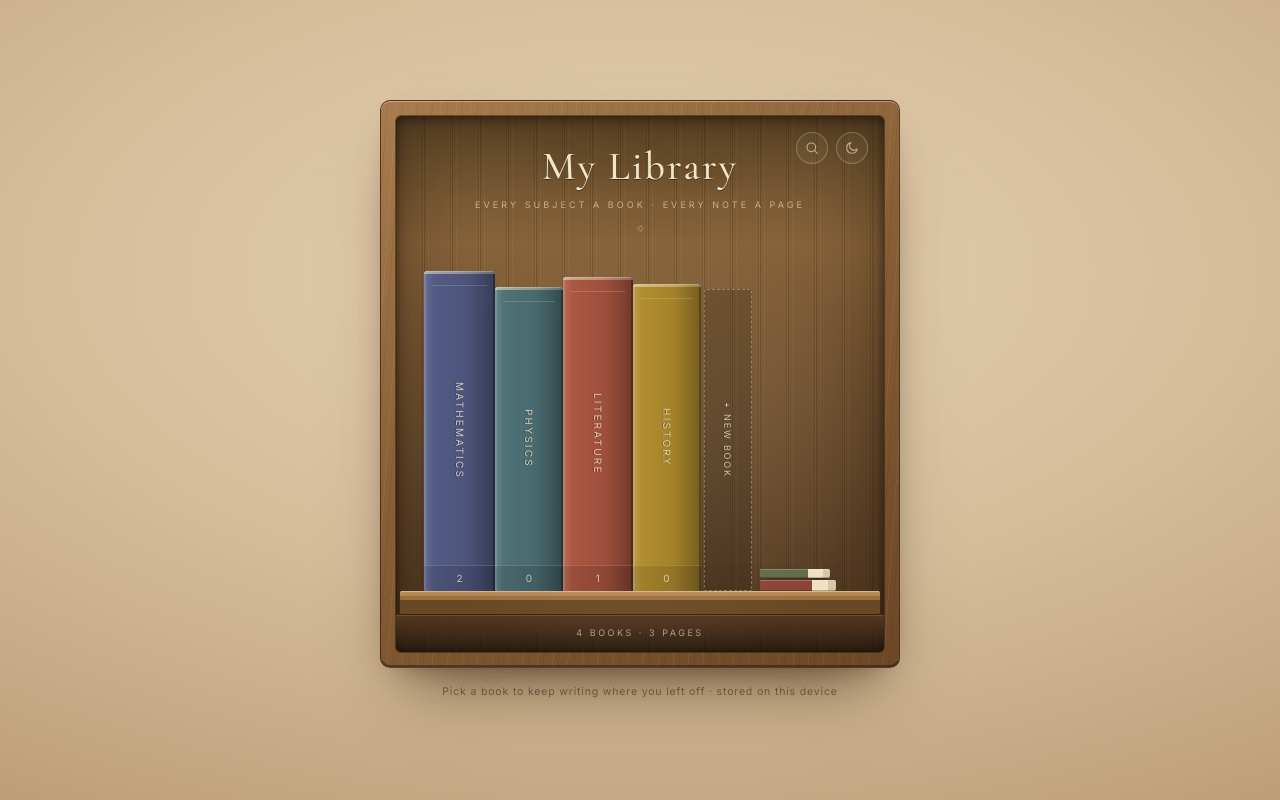
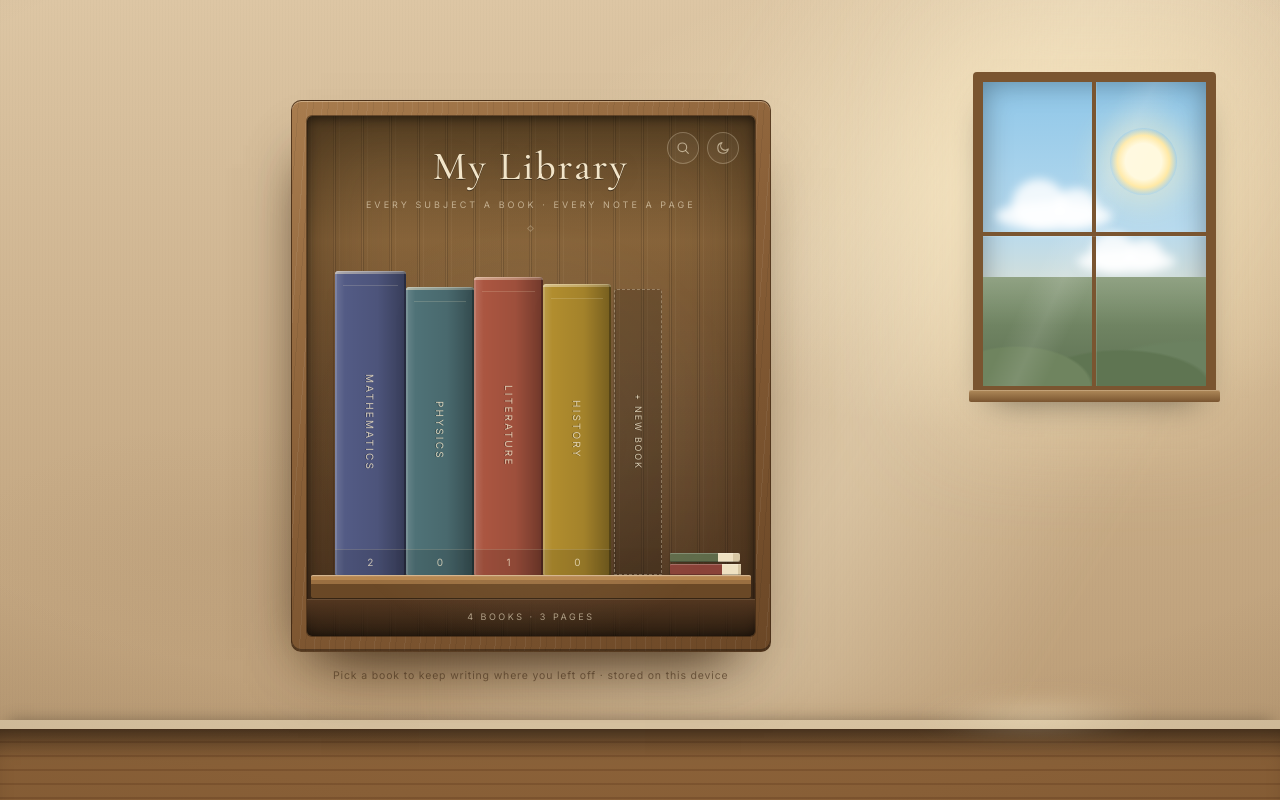
Before and after one commit to olcanaskar/my-library, a Next.js app: page / in a window 1280 px wide. Built offline with nearby package versions, Linux system fonts and the light colour scheme.

Commit message:
feat: place the library in a room with a day/night window

```diff
--- a/app/globals.css
+++ b/app/globals.css
@@ -132,36 +132,107 @@ body {
   --lib-cream: #f2e5c9;
   --lib-cream-soft: rgba(242, 229, 201, 0.62);
   --lib-cream-faint: rgba(242, 229, 201, 0.28);
-  --scene-bg: radial-gradient(
-    120% 100% at 50% 34%,
-    #e6d0b0 0%,
-    #d5bd9a 40%,
-    #c1a47e 72%,
-    #a5885f 100%
+  --room-wall-top: #ddc6a4;
+  --room-wall-bottom: #b99a73;
+  --room-glow: rgba(255, 241, 205, 0.5);
+  --room-floor-1: #8c6239;
+  --room-floor-2: #7e5530;
+  --room-baseboard: #d8c3a1;
+  --window-frame: #7a5530;
+  --window-glow: rgba(255, 236, 190, 0.4);
+  --glass-streak: rgba(255, 255, 255, 0.1);
+  --hill-haze: rgba(255, 255, 255, 0.14);
+  --room-beam: rgba(255, 246, 220, 0.55);
+  --wall-mottle-1: rgba(120, 90, 60, 0.06);
+  --wall-mottle-2: rgba(255, 255, 255, 0.06);
+  --window-sky: linear-gradient(
+    180deg,
+    #8ec6e8 0%,
+    #b7daee 48%,
+    #e6e2cd 78%,
+    #d9c49f 100%
   );
+  --hill-base-top: #7e936f;
+  --hill-base-bottom: #5d7052;
+  --hill-1: #6f845f;
+  --hill-2: #5f7552;
+  --hill-3: #6b8160;
+  --vignette: rgba(60, 38, 14, 0.2);
+  --sun-opacity: 1;
+  --moon-opacity: 0;
+  --stars-opacity: 0;
+  --cloud-opacity: 1;
+  --light-pool: rgba(255, 240, 205, 0.42);
   --wood-frame: linear-gradient(150deg, #a87c4e 0%, #8a6038 44%, #6b4726 100%);
   --wood-panel: linear-gradient(180deg, #96703f 0%, #85603a 55%, #775231 100%);
   --wood-shelf-light: #b6864f;
   --wood-shelf-dark: #6a4826;
   --wood-footer: #533720;
   --wood-edge: rgba(52, 32, 14, 0.65);
-  --spine-base: clamp(210px, 36vw, 320px);
+  --spine-base: clamp(190px, min(36vw, 38vh), 320px);
 
-  background: var(--scene-bg);
+  position: relative;
+  overflow: hidden;
+  background:
+    radial-gradient(50% 42% at 79% 24%, var(--room-glow), transparent 72%),
+    radial-gradient(30% 22% at 18% 68%, var(--wall-mottle-1), transparent 70%),
+    radial-gradient(26% 18% at 58% 34%, var(--wall-mottle-2), transparent 70%),
+    repeating-linear-gradient(
+      90deg,
+      rgba(0, 0, 0, 0.012) 0 1px,
+      transparent 1px 3px
+    ),
+    linear-gradient(180deg, var(--room-wall-top), var(--room-wall-bottom));
   color: var(--lib-cream);
+}
+
+.library-scene::after {
+  content: "";
+  position: absolute;
+  inset: 0;
+  z-index: 1;
+  pointer-events: none;
+  background: radial-gradient(
+    120% 95% at 50% 38%,
+    transparent 55%,
+    var(--vignette) 100%
+  );
 }
 
 html[data-theme="dark"] .library-scene {
   --lib-cream: #ecdfc2;
   --lib-cream-soft: rgba(236, 223, 194, 0.58);
   --lib-cream-faint: rgba(236, 223, 194, 0.26);
-  --scene-bg: radial-gradient(
-    115% 95% at 50% 36%,
-    #3b2c1e 0%,
-    #2c2116 45%,
-    #1f1710 75%,
-    #150f09 100%
+  --room-wall-top: #332a1f;
+  --room-wall-bottom: #1a140e;
+  --room-glow: rgba(150, 180, 225, 0.12);
+  --room-floor-1: #3a2b1d;
+  --room-floor-2: #2c2015;
+  --room-baseboard: #4a3826;
+  --window-frame: #4a331e;
+  --window-glow: rgba(140, 170, 220, 0.26);
+  --glass-streak: rgba(255, 255, 255, 0.05);
+  --hill-haze: rgba(120, 150, 190, 0.08);
+  --room-beam: rgba(140, 175, 230, 0.18);
+  --wall-mottle-1: rgba(0, 0, 0, 0.18);
+  --wall-mottle-2: rgba(255, 255, 255, 0.025);
+  --window-sky: linear-gradient(
+    180deg,
+    #0b1830 0%,
+    #14233d 55%,
+    #23324a 100%
   );
+  --hill-base-top: #25343a;
+  --hill-base-bottom: #131c22;
+  --hill-1: #1f2e2a;
+  --hill-2: #182422;
+  --hill-3: #223029;
+  --vignette: rgba(0, 0, 0, 0.45);
+  --sun-opacity: 0;
+  --moon-opacity: 1;
+  --stars-opacity: 1;
+  --cloud-opacity: 0;
+  --light-pool: rgba(150, 180, 230, 0.1);
   --wood-frame: linear-gradient(150deg, #6c4d31 0%, #513822 45%, #372414 100%);
   --wood-panel: linear-gradient(180deg, #5e4630 0%, #4c3622 55%, #3f2c1b 100%);
   --wood-shelf-light: #6f4d2c;
@@ -170,9 +241,295 @@ html[data-theme="dark"] .library-scene {
   --wood-edge: rgba(12, 7, 2, 0.7);
 }
 
+/* ---------- the room ---------- */
+
+.room-backdrop {
+  position: absolute;
+  inset: 0;
+  z-index: 0;
+  overflow: hidden;
+  pointer-events: none;
+}
+
+.room-backdrop::before {
+  content: "";
+  position: absolute;
+  top: -10%;
+  right: -5%;
+  width: 70%;
+  height: 100%;
+  background: linear-gradient(
+    118deg,
+    transparent 28%,
+    var(--room-beam) 52%,
+    transparent 74%
+  );
+  filter: blur(26px);
+  opacity: 0.6;
+}
+
+.room-stage {
+  position: relative;
+  z-index: 2;
+  display: flex;
+  min-height: 100dvh;
+  width: 100%;
+  flex-direction: column;
+  align-items: center;
+  justify-content: center;
+  padding: 2rem 0.75rem 3rem;
+}
+
+@media (min-width: 680px) {
+  .room-stage {
+    padding-right: clamp(0px, 18vw, 260px);
+  }
+}
+
+.room-window {
+  position: absolute;
+  top: clamp(32px, 9vh, 110px);
+  right: 5%;
+  width: clamp(150px, 19vw, 260px);
+  aspect-ratio: 3 / 4;
+  z-index: 1;
+  border: clamp(8px, 0.85vw, 12px) solid var(--window-frame);
+  border-radius: 4px;
+  background: var(--window-frame);
+  box-shadow:
+    inset 0 0 0 1px rgba(255, 255, 255, 0.08),
+    0 20px 34px -18px rgba(0, 0, 0, 0.55),
+    0 0 110px 30px var(--window-glow);
+}
+
+.window-view {
+  position: absolute;
+  inset: 0;
+  overflow: hidden;
+  background: var(--window-sky);
+  box-shadow: inset 0 0 28px rgba(0, 0, 0, 0.35);
+}
+
+.window-view::after {
+  content: "";
+  position: absolute;
+  inset: -20%;
+  background: linear-gradient(
+    115deg,
+    transparent 42%,
+    var(--glass-streak) 48%,
+    transparent 54%
+  );
+  pointer-events: none;
+}
+
+.window-sun {
+  position: absolute;
+  top: 15%;
+  right: 13%;
+  width: 30%;
+  aspect-ratio: 1;
+  border-radius: 50%;
+  background: radial-gradient(
+    circle,
+    #fff9de 0 38%,
+    #ffe9a6 55%,
+    rgba(255, 233, 166, 0) 72%
+  );
+  box-shadow: 0 0 30px 12px rgba(255, 244, 200, 0.45);
+  opacity: var(--sun-opacity);
+}
+
+.window-moon {
+  position: absolute;
+  top: 17%;
+  right: 17%;
+  width: 26%;
+  aspect-ratio: 1;
+  border-radius: 50%;
+  background: radial-gradient(
+    circle at 38% 35%,
+    #f7f3e1 0%,
+    #d8dcd2 62%,
+    #aeb8b6 100%
+  );
+  box-shadow: 0 0 26px 8px rgba(200, 220, 255, 0.25);
+  opacity: var(--moon-opacity);
+}
+
+.window-stars {
+  position: absolute;
+  inset: 0;
+  background-image:
+    radial-gradient(circle, rgba(255, 255, 255, 0.9) 1px, transparent 1.5px),
+    radial-gradient(circle, rgba(255, 255, 255, 0.7) 1px, transparent 1.5px),
+    radial-gradient(circle, rgba(255, 255, 255, 0.5) 1px, transparent 1.5px);
+  background-size:
+    37px 41px,
+    53px 61px,
+    71px 83px;
+  background-position:
+    8px 12px,
+    21px 7px,
+    3px 30px;
+  opacity: var(--stars-opacity);
+}
+
+.window-cloud {
+  position: absolute;
+  height: 10%;
+  border-radius: 50%;
+  background: rgba(255, 255, 255, 0.82);
+  filter: blur(5px);
+  opacity: var(--cloud-opacity);
+}
+
+.window-cloud::before,
+.window-cloud::after {
+  content: "";
+  position: absolute;
+  border-radius: 50%;
+  background: inherit;
+}
+
+.window-cloud::before {
+  top: -70%;
+  left: 14%;
+  width: 46%;
+  height: 170%;
+}
+
+.window-cloud::after {
+  top: -42%;
+  right: 12%;
+  width: 38%;
+  height: 135%;
+}
+
+.window-cloud-a {
+  top: 39%;
+  left: 6%;
+  width: 52%;
+}
+
+.window-cloud-b {
+  top: 55%;
+  left: 42%;
+  width: 44%;
+  height: 8%;
+}
+
+.window-hills {
+  position: absolute;
+  right: 0;
+  bottom: 0;
+  left: 0;
+  height: 36%;
+  background:
+    radial-gradient(
+      55% 62% at 15% 102%,
+      var(--hill-1) 0 60%,
+      transparent 63%
+    ),
+    radial-gradient(
+      65% 56% at 62% 102%,
+      var(--hill-2) 0 60%,
+      transparent 64%
+    ),
+    radial-gradient(
+      80% 70% at 96% 102%,
+      var(--hill-3) 0 60%,
+      transparent 65%
+    ),
+    linear-gradient(180deg, var(--hill-base-top), var(--hill-base-bottom));
+}
+
+.window-hills::before {
+  content: "";
+  position: absolute;
+  inset: 0 0 auto;
+  height: 45%;
+  background: linear-gradient(180deg, var(--hill-haze), transparent);
+}
+
+.window-bar-v {
+  position: absolute;
+  top: 0;
+  bottom: 0;
+  left: 50%;
+  width: 4px;
+  transform: translateX(-50%);
+  background: var(--window-frame);
+  box-shadow: 1px 0 0 rgba(255, 255, 255, 0.12);
+}
+
+.window-bar-h {
+  position: absolute;
+  top: 50%;
+  right: 0;
+  left: 0;
+  height: 4px;
+  transform: translateY(-50%);
+  background: var(--window-frame);
+  box-shadow: 0 1px 0 rgba(255, 255, 255, 0.12);
+}
+
+.window-sill {
+  position: absolute;
+  right: -14px;
+  bottom: -16px;
+  left: -14px;
+  height: 12px;
+  border-radius: 2px;
+  background: linear-gradient(
+    180deg,
+    #b08a5a,
+    var(--window-frame)
+  );
+  box-shadow:
+    0 1px 0 rgba(255, 240, 210, 0.25) inset,
+    0 10px 14px -8px rgba(0, 0, 0, 0.5);
+}
+
+html[data-theme="dark"] .window-sill {
+  background: linear-gradient(180deg, #6a4c30, var(--window-frame));
+}
+
+.room-floor {
+  position: absolute;
+  right: 0;
+  bottom: 0;
+  left: 0;
+  z-index: 0;
+  height: clamp(70px, 10vh, 120px);
+  border-top: 9px solid var(--room-baseboard);
+  background:
+    linear-gradient(180deg, rgba(0, 0, 0, 0.28), transparent 45%),
+    repeating-linear-gradient(
+      180deg,
+      var(--room-floor-1) 0 12px,
+      var(--room-floor-2) 12px 14px
+    );
+  box-shadow:
+    0 -6px 16px -8px rgba(0, 0, 0, 0.35),
+    inset 0 22px 30px -22px rgba(0, 0, 0, 0.6);
+}
+
+.room-light-pool {
+  position: absolute;
+  right: 7%;
+  bottom: 7%;
+  width: clamp(130px, 24vw, 320px);
+  height: clamp(40px, 7vh, 80px);
+  z-index: 0;
+  transform: skewX(-10deg);
+  background: radial-gradient(closest-side, var(--light-pool), transparent 75%);
+  filter: blur(10px);
+}
+
 .cabinet {
   position: relative;
-  width: min(100%, 520px);
+  width: min(100%, 480px);
   padding: 15px;
   border: 1px solid var(--wood-edge);
   border-radius: 10px;
@@ -189,7 +546,7 @@ html[data-theme="dark"] .library-scene {
     inset 0 1px 0 rgba(255, 238, 208, 0.4),
     inset 0 -2px 0 rgba(0, 0, 0, 0.35),
     0 38px 64px -30px rgba(48, 28, 10, 0.7),
-    0 12px 26px -18px rgba(48, 28, 10, 0.55);
+    -18px 30px 50px -34px rgba(48, 28, 10, 0.6);
 }
 
 .cabinet-inner {
--- a/components/library/LibraryView.tsx
+++ b/components/library/LibraryView.tsx
@@ -50,7 +50,9 @@ export function LibraryView({
 
   return (
     <div className="library-scene min-h-dvh">
-      <div className="mx-auto flex min-h-dvh w-full flex-col items-center justify-center px-3 py-8 sm:px-6 sm:py-10">
+      <RoomBackdrop />
+
+      <div className="room-stage">
         <section className="cabinet" aria-labelledby="library-title">
           <div className="cabinet-inner">
             <header className="cabinet-head">
@@ -153,6 +155,30 @@ export function LibraryView({
   );
 }
 
+/** The room around the cabinet: back wall, floor and the window on the right. */
+function RoomBackdrop() {
+  return (
+    <div aria-hidden="true" className="room-backdrop">
+      <div className="room-window">
+        <div className="window-view">
+          <span className="window-sun" />
+          <span className="window-moon" />
+          <span className="window-stars" />
+          <span className="window-cloud window-cloud-a" />
+          <span className="window-cloud window-cloud-b" />
+          <span className="window-hills" />
+        </div>
+        <span className="window-bar-v" />
+        <span className="window-bar-h" />
+        <span className="window-sill" />
+      </div>
+
+      <div className="room-floor" />
+      <div className="room-light-pool" />
+    </div>
+  );
+}
+
 /** Two books lying flat on the shelf: pure decoration, like a real bookcase. */
 function ShelfStack() {
   return (
```
